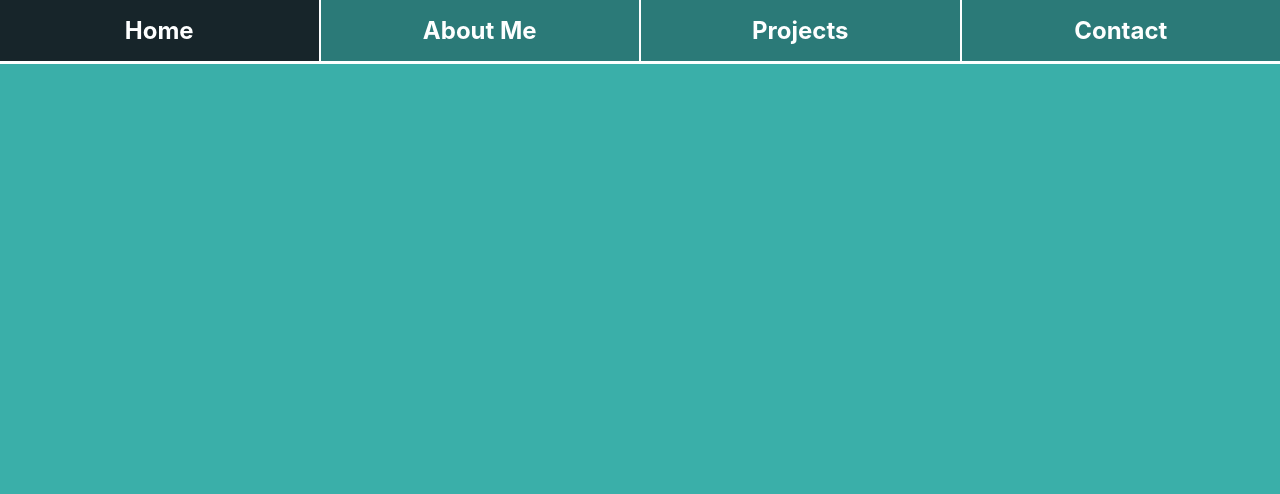
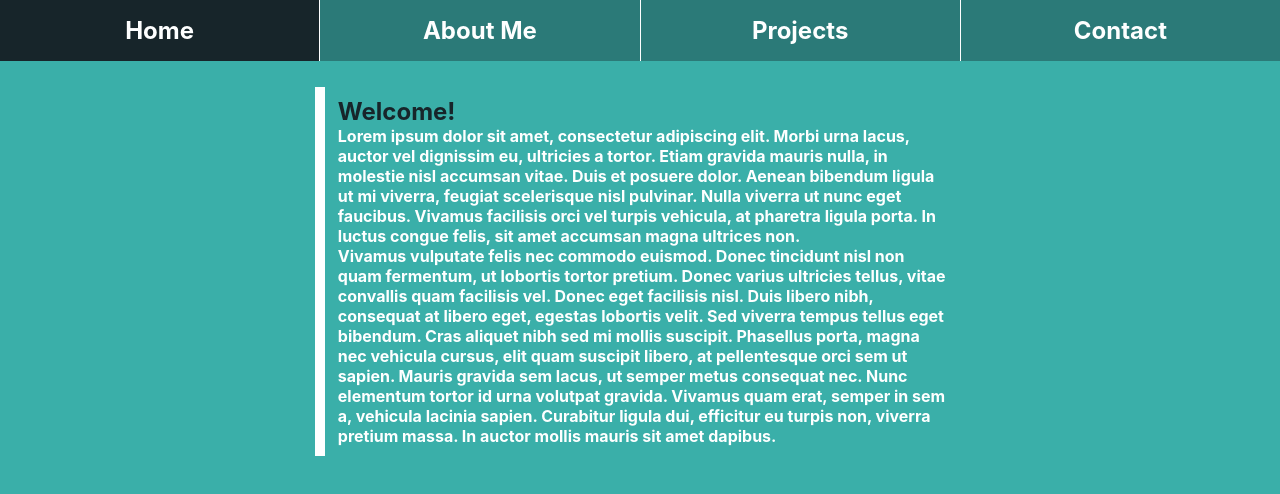
Before and after one commit to 96emisun/portfolio-emisun, a React (Create React App) app: page / in a window 1280 px wide. Shown: the top 494 px of the page. Built offline with nearby package versions, Linux system fonts and the light colour scheme.

Commit message:
Prepare area for welcome/introduction
Prepared a space where a welcome message or a presentation can be shown. Currently contains lorem ipsum.

```diff
--- a/src/App.css
+++ b/src/App.css
@@ -1,5 +1,5 @@
 * {
-  margin: 0;
+  margin: 0 auto;
   padding: 0;
 }
 
@@ -10,17 +10,6 @@ body {
 .App {
   width: 100%;
   text-align: center;
-}
-
-hr {
-  border: none;
-  height: 1px;
-  background-color: #333;
-}
-
-nav hr {
-  height: 3px;
-  background-color: #FEFFFF;
 }
 
 nav ul {
@@ -39,9 +28,32 @@ nav ul li {
 }
 
 nav ul li:not(:last-child) {
-  border-right: 2px solid #FEFFFF;
+  border-right: 1px solid #FEFFFF;
 }
 
 nav ul li:hover {
   background-color: #17252A;
 }
+
+.ContentBox {
+  margin-top: 2%;
+  width: 50%;
+  text-align: left;
+  border-left: 10px solid #FEFFFF;
+}
+
+.ContentBoxContent {
+  margin: 0 2%;
+  font-weight: bold;
+  padding: 10px 0;
+}
+
+.ContentBoxTitle {
+  color: #17252A;
+  font-size: 1.5em;
+}
+
+.ContentBoxText {
+  color: #FEFFFF;
+  font-size: 1em;
+}
--- a/src/App.js
+++ b/src/App.js
@@ -11,8 +11,27 @@ function App() {
           <li>Projects</li>
           <li>Contact</li>
         </ul>
-        <hr />
       </nav>
+
+      <content>
+        <div id="introduction" className="ContentBox">
+          <div className="ContentBoxContent">
+            <span className="ContentBoxTitle">Welcome!</span>
+            <p className="ContentBoxText">
+              Lorem ipsum dolor sit amet, consectetur adipiscing elit. Morbi urna lacus, auctor vel dignissim eu, ultricies a tortor.
+              Etiam gravida mauris nulla, in molestie nisl accumsan vitae. Duis et posuere dolor. Aenean bibendum ligula ut mi viverra, feugiat scelerisque nisl pulvinar.
+              Nulla viverra ut nunc eget faucibus. Vivamus facilisis orci vel turpis vehicula, at pharetra ligula porta. In luctus congue felis, sit amet accumsan magna ultrices non.
+              <br/>
+              Vivamus vulputate felis nec commodo euismod. Donec tincidunt nisl non quam fermentum, ut lobortis tortor pretium.
+              Donec varius ultricies tellus, vitae convallis quam facilisis vel. Donec eget facilisis nisl. Duis libero nibh, consequat at libero eget, egestas lobortis velit.
+              Sed viverra tempus tellus eget bibendum. Cras aliquet nibh sed mi mollis suscipit. Phasellus porta, magna nec vehicula cursus, elit quam suscipit libero, at pellentesque orci sem ut sapien.
+              Mauris gravida sem lacus, ut semper metus consequat nec. Nunc elementum tortor id urna volutpat gravida. Vivamus quam erat, semper in sem a, vehicula lacinia sapien.
+              Curabitur ligula dui, efficitur eu turpis non, viverra pretium massa. In auctor mollis mauris sit amet dapibus.
+            </p>
+          </div>
+        </div>
+      </content>
+
     </div>
   );
 }
```
